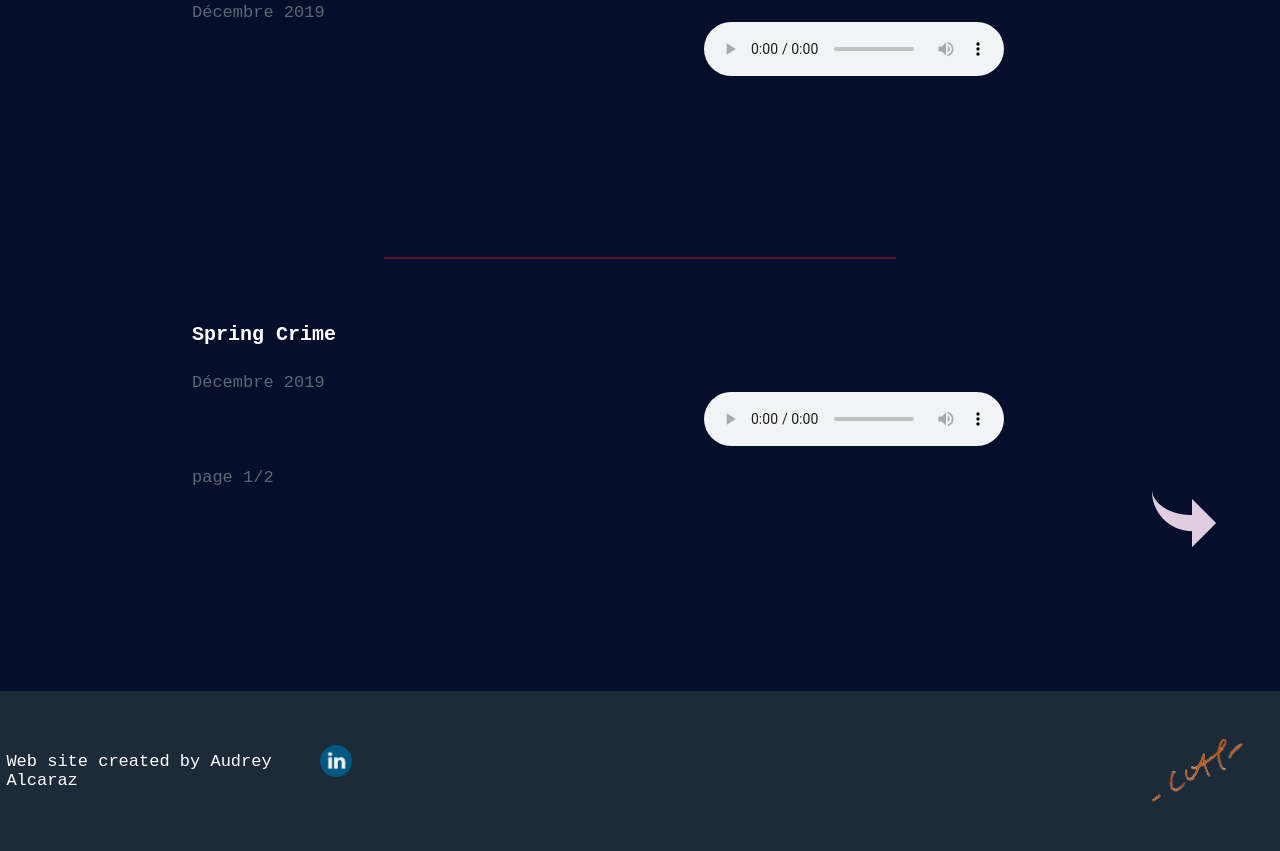
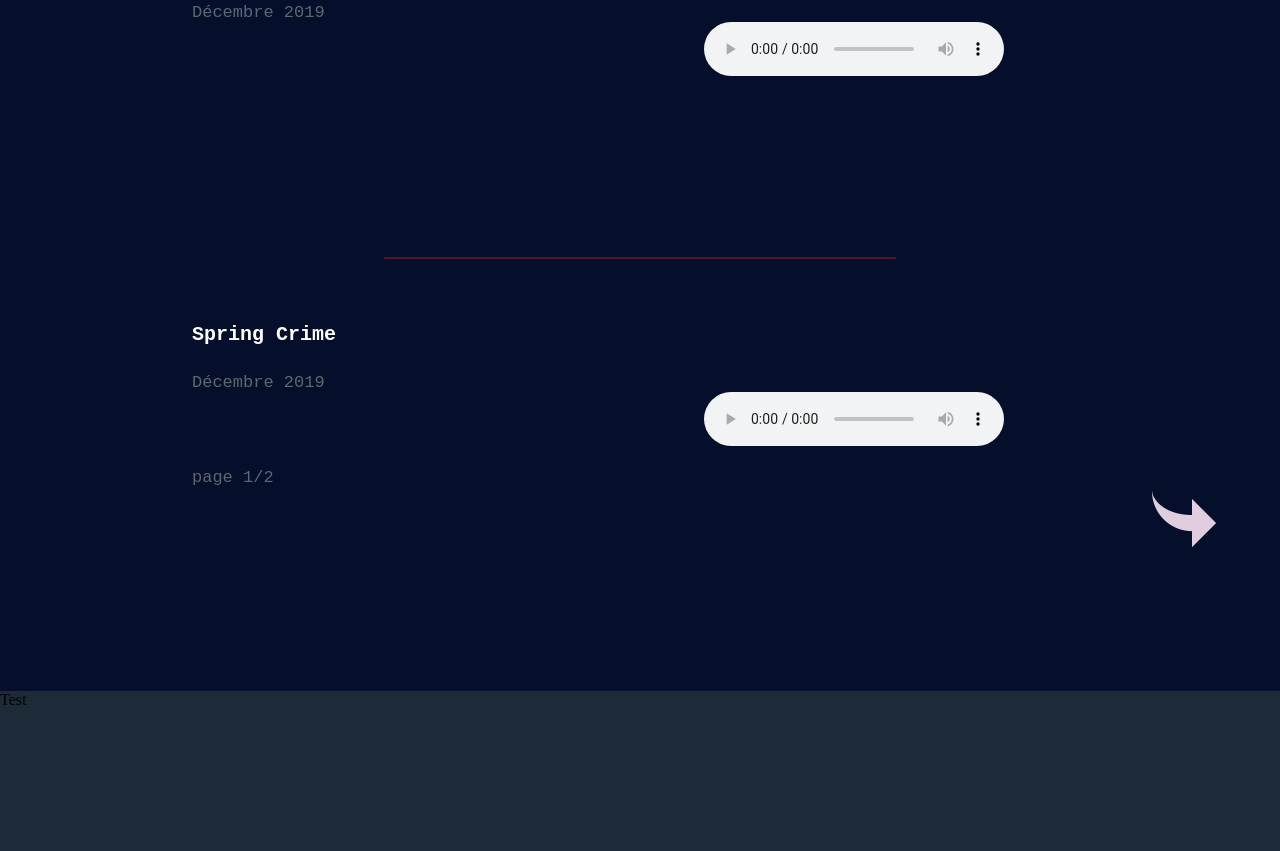
Before and after one commit to audreyyyA/PerouAleatoire, a plain HTML site: page sons.html in a window 1280 px wide. Shown: the part 985-1836 px from the top of the page. Drawn offline with Linux system fonts and the light colour scheme.

Commit message:
test footer

```diff
--- a/sons.html
+++ b/sons.html
@@ -55,11 +55,21 @@
 			</div>
 		</div>
 
-		<footer id="bas">
+		<!--<footer id="bas">
 
 			<p id="createur" > Web site created by Audrey Alcaraz</p>
 			<a style="margin-top: 0; margin-bottom: 2%;" href="https://www.linkedin.com/in/audrey-alcaraz-b596a2178/"><img id="linkedin" src="images/linkedin.png"></a>
-			<img id="clap" src="images/CLAP.png"> <!-- p enlevé -->
+			<img id="clap" src="images/CLAP.png">
+		</footer> -->
+
+		<footer class="footer">
+		    <div class="container">
+		        <div class="row">
+		            <div class="col-md-12">
+		                Test
+		            </div>
+		        </div>
+		    </div>
 		</footer>
 		<script type="text/javascript" src ="js/main.js"></script>
 	</body>
```
Also changed, not shown: index.html (+11 -1 lines).
